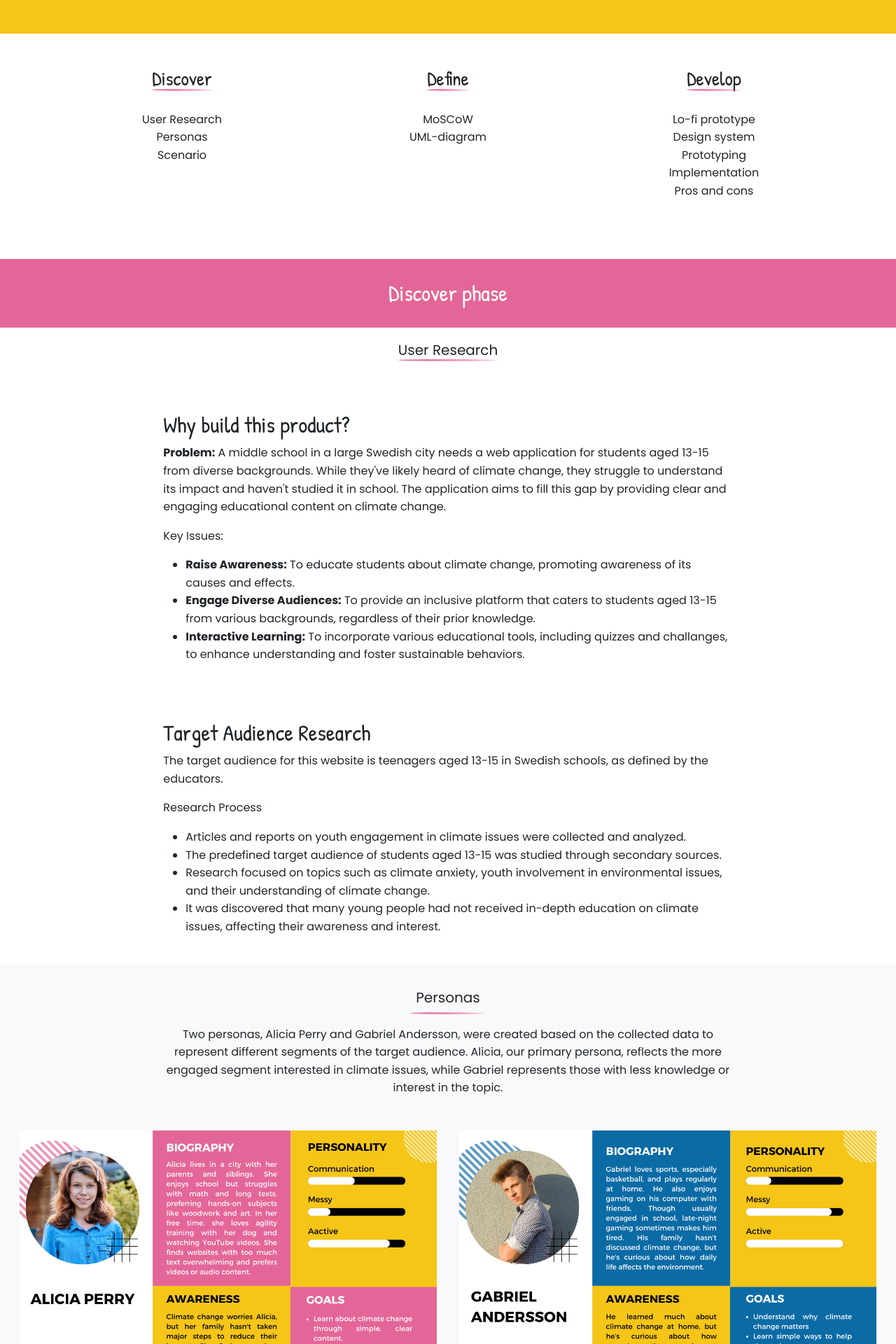
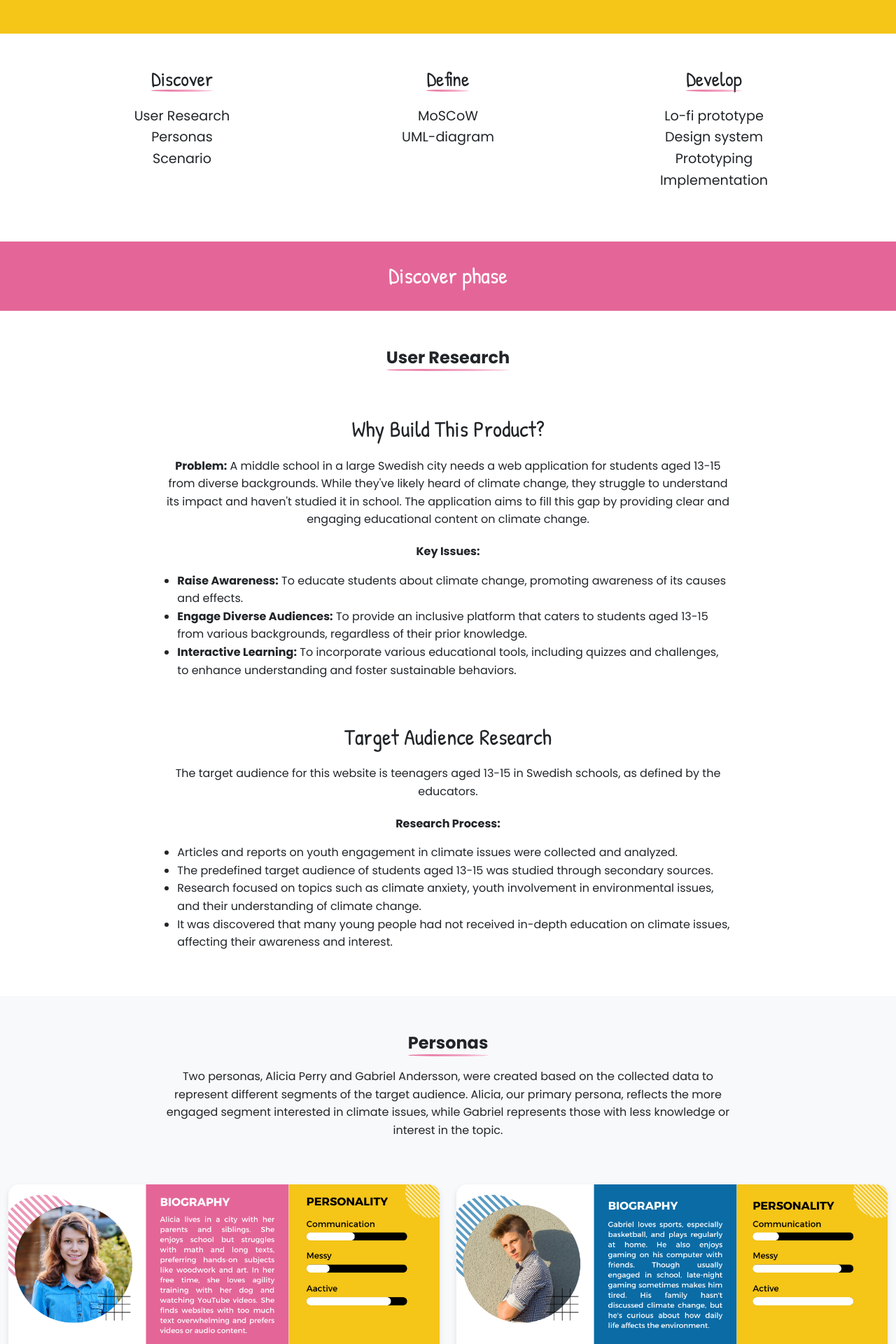
Before and after one commit to Marahkny/Marahs-portofolio, a React (Create React App) app: page /klimat in a window 1280 px wide. Shown: the part 640-2560 px from the top of the page at 70% size. Built offline with nearby package versions, Linux system fonts and the light colour scheme.

Commit message:
Fixa styling

```diff
--- a/src/Klimatkoll/Sektioneklimt.js
+++ b/src/Klimatkoll/Sektioneklimt.js
@@ -32,12 +32,17 @@ const Sektionklimt = () => {
             <p><strong>Industry:</strong> Educational, Climate</p>
             <p><strong>Tools:</strong> Figma, Canva, Illustrator, ReactJS, Firebase</p>
             <p><strong>Duration:</strong> 2 months, 2024</p>
+
   <Button
     href="https://www.figma.com/proto/cZxBC4r3YraBsDtpqB4IjC/Prototyp?node-id=55-3&node-type=canvas&t=Sok9u0fcFfz6DrjO-0&scaling=scale-down-width&content-scaling=fixed&page-id=0%3A1&starting-point-node-id=34%3A2"
-              style={{ backgroundColor: '#0B6BA5', color: 'white', border: 'none', padding: '12px 24px', borderRadius: '50px' }}
+    target="_blank"
+    rel="noopener noreferrer" style={{ backgroundColor: '#0B6BA5', color: 'white', border: 'none', padding: '12px 24px', borderRadius: '50px' }}
   >
     View hi-fi prototype
   </Button>
+
+
+
           </Col>
         </Row>
       </Container>
@@ -46,160 +51,180 @@ const Sektionklimt = () => {
 
   </Row>
   </Container>
-  <div ></div>
-   <Container className="mt-5 mb-5">
-      <Row className="justify-content-center"> {/* Centrera kolumnerna */}
+
+  <Container className='pt-5 pb-5'>
+  <Row className="d-flex justify-content-center text-center">
     {/* Discover Column */}
-        <Col xs={12} md={4} className=" text-center"> {/* Lägg till text-center för att centrera texten */}
-          <h3 className="fancy-underline" style={{ fontFamily: 'Patrick Hand, cursive'}}>Discover</h3>
-          <ul style={{ listStyleType: 'none', padding: '20px' }}>
+    <Col xs={12} md={4} className="d-flex flex-column align-items-center mb-2">
+      <h3 className="fancy-underline" style={{ fontFamily: 'Patrick Hand, cursive', fontSize: '1.8rem', marginBottom: '20px' }}>
+        Discover
+      </h3>
+      <ul style={{ listStyleType: 'none', padding: '0', fontSize: '1.2rem' }}>
         <li>User Research</li>
-
         <li>Personas</li>
         <li>Scenario</li>
-
-
       </ul>
     </Col>
 
     {/* Define Column */}
-        <Col xs={12} md={4} className=" text-center"> {/* Lägg till text-center för att centrera texten */}
-          <h3 className="fancy-underline" style={{ fontFamily: 'Patrick Hand, cursive' }}>Define</h3>
-          <ul style={{ listStyleType: 'none', padding: '20px' }}>
-            <li>MoSCoW </li>
+    <Col xs={12} md={4} className="d-flex flex-column align-items-center mb-2">
+      <h3 className="fancy-underline" style={{ fontFamily: 'Patrick Hand, cursive', fontSize: '1.8rem', marginBottom: '20px' }}>
+        Define
+      </h3>
+      <ul style={{ listStyleType: 'none', padding: '0', fontSize: '1.2rem' }}>
+        <li>MoSCoW</li>
         <li>UML-diagram</li>
       </ul>
     </Col>
 
     {/* Develop Column */}
-        <Col xs={12} md={4} className=" text-center"> {/* Lägg till text-center för att centrera texten */}
-          <h3 className="fancy-underline" style={{ fontFamily: 'Patrick Hand, cursive' }}>Develop</h3>
-          <ul style={{ listStyleType: 'none', padding: '20px'}}>
-            <li>Lo-fi prototype            </li>
+    <Col xs={12} md={4} className="d-flex flex-column align-items-center mb-2">
+      <h3 className="fancy-underline" style={{ fontFamily: 'Patrick Hand, cursive', fontSize: '1.8rem', marginBottom: '20px' }}>
+        Develop
+      </h3>
+      <ul style={{ listStyleType: 'none', padding: '0', fontSize: '1.2rem' }}>
+        <li>Lo-fi prototype</li>
         <li>Design system</li>
         <li>Prototyping</li>
         <li>Implementation</li>
-            <li>Pros and cons</li>
       </ul>
     </Col>
   </Row>
 </Container>
-    <div className="justify-content-center text-center">
-    <h2 style={{ backgroundColor: '#E46698', color: 'white', padding: '30px', fontFamily: 'Patrick Hand, cursive' }}>
+
+
+<div className="justify-content-center text-center mb-5" style={{backgroundColor:'white'}}>
+    <h2 style={{ backgroundColor: '#E46698', color: 'White', padding: '30px', fontFamily: 'Patrick Hand, cursive'}}>
     Discover phase
           </h2>
+
     </div>
-    <Container fluid className='pb-4'  >
-      {/* User Research Header */}
-      <Row className="justify-content-center text-center p-2">
-        <Col md={12} >
-
-          <p  className="lead fancy-underline">User Research</p>
+    <div className="container-fluid ">
+  {/* User Research Section */}
+  <Container fluid className="mb-5">
+    <Row className="justify-content-center text-center">
+      <Col md={12}>
+        <p className="lead fancy-underline" style={{ fontSize: '1.5rem', fontWeight: 'bold' }}>User Research</p>
       </Col>
     </Row>
-
-
   </Container>
 
-    <Container fluid className="d-flex justify-content-center align-items-center p-4" >
-  <Row className="justify-content-center ">
+  {/* Problem and Key Issues Section */}
+  <Container fluid className="d-flex justify-content-center align-items-center mb-5">
+    <Row className="justify-content-center text-center">
       <Col md={8}>
-    <h2 style={{ fontFamily: 'Patrick Hand, cursive' }}>Why build this product?</h2>
+        <h2 style={{ fontFamily: 'Patrick Hand, cursive', fontSize: '2rem', marginBottom: '20px' }}>Why Build This Product?</h2>
+        <p><strong>Problem:</strong> A middle school in a large Swedish city needs a web application for students aged 13-15 from diverse backgrounds. While they've likely heard of climate change, they struggle to understand its impact and haven't studied it in school. The application aims to fill this gap by providing clear and engaging educational content on climate change.</p>
 
-      <p>
-      <strong>Problem:</strong> A middle school in a large Swedish city needs a web application for students aged 13-15 from diverse backgrounds. While they've likely heard of climate change, they struggle to understand its impact and haven't studied it in school. The application aims to fill this gap by providing clear and engaging educational content on climate change.
-      </p>
-      <p>Key Issues:</p>
-      <ul >
+        <p style={{ fontWeight: 'bold', marginTop: '20px' }}>Key Issues:</p>
+        <ul style={{ textAlign: 'left', paddingLeft: '20px' }}>
           <li><strong>Raise Awareness:</strong> To educate students about climate change, promoting awareness of its causes and effects.</li>
           <li><strong>Engage Diverse Audiences:</strong> To provide an inclusive platform that caters to students aged 13-15 from various backgrounds, regardless of their prior knowledge.</li>
-        <li><strong>Interactive Learning:</strong> To incorporate various educational tools, including quizzes and challanges, to enhance understanding and foster sustainable behaviors.</li>
+          <li><strong>Interactive Learning:</strong> To incorporate various educational tools, including quizzes and challenges, to enhance understanding and foster sustainable behaviors.</li>
         </ul>
-      <p className='p-4'></p>
+      </Col>
+    </Row>
+  </Container>
 
-      <h2 style={{ fontFamily: 'Patrick Hand, cursive' }}>Target Audience Research</h2>
-
-      <p>The target audience for this website is teenagers aged 13-15 in Swedish schools, as defined by the educators.
-      </p>
-      <p>Research Process</p>
-      <ul >
+  {/* Target Audience Research Section */}
+  <Container fluid className="mb-5">
+    <Row className="justify-content-center text-center">
+      <Col md={8}>
+        <h2 style={{ fontFamily: 'Patrick Hand, cursive', fontSize: '2rem', marginBottom: '20px' }}>Target Audience Research</h2>
+        <p>The target audience for this website is teenagers aged 13-15 in Swedish schools, as defined by the educators.</p>
+        <p style={{ fontWeight: 'bold', marginTop: '20px' }}>Research Process:</p>
+        <ul style={{ textAlign: 'left', paddingLeft: '20px' }}>
           <li>Articles and reports on youth engagement in climate issues were collected and analyzed.</li>
           <li>The predefined target audience of students aged 13-15 was studied through secondary sources.</li>
           <li>Research focused on topics such as climate anxiety, youth involvement in environmental issues, and their understanding of climate change.</li>
           <li>It was discovered that many young people had not received in-depth education on climate issues, affecting their awareness and interest.</li>
         </ul>
+      </Col>
+    </Row>
+  </Container>
+</div>
 
 
+<Container fluid className="py-5" style={{ backgroundColor: '#f8f9fa' }}>
+  <Row className="justify-content-center text-center mb-5">
+    <Col md={8}>
+      <p className="lead fancy-underline" style={{ fontSize: '1.5rem', fontWeight: 'bold' }}>Personas</p>
+      <p>
+        Two personas, Alicia Perry and Gabriel Andersson, were created based on the collected data to represent different segments of the target audience. Alicia, our primary persona, reflects the more engaged segment interested in climate issues, while Gabriel represents those with less knowledge or interest in the topic.
+      </p>
     </Col>
   </Row>
 
-</Container>
-
-<Container fluid className="d-flex justify-content-center align-items-center p-4" style={{backgroundColor:'#f8f9fa'}}>
-  <Row className="justify-content-center pb-5">
-    <Col md={8} className=' text-center' >
-      {/* First paragraph centered */}
-      <p className="lead fancy-underline text-center p-2">Personas</p>
-      {/* Second paragraph left-aligned but horizontally centered */}
-      <p className="text-left">
-        Two personas, Alicia Perry and Gabriel Andersson, were created based on the collected data to represent different segments of the target audience. Alicia, our primary persona, reflects the more engaged segment interested in climate issues, while Gabriel represents those with less knowledge or interest in the topic.
-      </p>
-    </Col>
-<p className='p4'></p>
-    <Col xs={12} md={6} className="d-flex justify-content-center p-3">
+  {/* Personas Images */}
+  <Row className="justify-content-center mb-5">
+    <Col xs={12} md={6} className="text-center mb-4">
+      <div style={{ boxShadow: '0 4px 8px rgba(0,0,0,0.1)', borderRadius: '15px', overflow: 'hidden' }}>
         <img
           src="/Photos/persona 1.png"
           alt="Persona Alicia"
           className="img-fluid"
+          style={{ borderRadius: '15px', transition: 'transform 0.3s ease', maxHeight: '500px' }}
         />
+        <p className="mt-2" style={{ fontWeight: 'bold' }}>Alicia Perry</p>
+      </div>
     </Col>
-    <Col xs={12} md={6} className="d-flex justify-content-center p-3 ">
+    <Col xs={12} md={6} className="text-center mb-4">
+      <div style={{ boxShadow: '0 4px 8px rgba(0,0,0,0.1)', borderRadius: '15px', overflow: 'hidden' }}>
         <img
           src="/Photos/persona 2.png"
           alt="Persona Gabriel"
           className="img-fluid"
+          style={{ borderRadius: '15px', transition: 'transform 0.3s ease', maxHeight: '500px' }}
         />
+        <p className="mt-2" style={{ fontWeight: 'bold' }}>Gabriel Andersson</p>
+      </div>
     </Col>
   </Row>
 </Container>
 
-<Container fluid className="d-flex justify-content-center align-items-center p-4" style={{backgroundColor:'#f8f9fa'}}>
-  <Row className="justify-content-center pb-5">
-    <Col md={8} className=' text-center' >
-      {/* First paragraph centered */}
-      <p className="lead fancy-underline text-center p-2">Scenario</p>
-      {/* Second paragraph left-aligned but horizontally centered */}
-      <p className="text-left">
+{/* Scenario Section */}
+<Container fluid className="py-5" style={{ backgroundColor: '#f0f4f8' }}>
+  <Row className="justify-content-center text-center mb-5">
+    <Col md={8}>
+      <p className="lead fancy-underline" style={{ fontSize: '1.5rem', fontWeight: 'bold'  }}>Scenario</p>
+      <p >
         Detailed scenarios for each persona were crafted to better represent their expectations and create a more engaging experience.
       </p>
     </Col>
-<p className='p4'></p>
-    <Col xs={12} md={6} className="d-flex justify-content-center p-3">
+  </Row>
+
+  {/* Scenario Images */}
+  <Row className="justify-content-center mb-5">
+    <Col xs={12} md={6} className="text-center mb-4">
+      <div style={{ boxShadow: '0 4px 8px rgba(0,0,0,0.1)', borderRadius: '15px', overflow: 'hidden' }}>
         <img
           src="/Photos/AlicaSen.png"
-        alt="Persona Alicia"
+          alt="Scenario Alicia"
           className="img-fluid"
+          style={{ borderRadius: '15px', transition: 'transform 0.3s ease', maxHeight: '500px' }}
         />
+        <p className="mt-2" style={{ fontWeight: 'bold' }}>Alicia's Scenario</p>
+      </div>
     </Col>
-    <Col xs={12} md={6} className="d-flex justify-content-center p-3 ">
+    <Col xs={12} md={6} className="text-center mb-4">
+      <div style={{ boxShadow: '0 4px 8px rgba(0,0,0,0.1)', borderRadius: '15px', overflow: 'hidden' }}>
         <img
           src="/Photos/gaberilsSen.png"
-        alt="Persona Gabriel"
+          alt="Scenario Gabriel"
           className="img-fluid"
+          style={{ borderRadius: '15px', transition: 'transform 0.3s ease', maxHeight: '500px' }}
         />
+        <p className="mt-2" style={{ fontWeight: 'bold' }}>Gabriel's Scenario</p>
+      </div>
     </Col>
   </Row>
 </Container>
 
-
-
-<div style={{paddingTop:'20px', paddingBottom:'20px'}}></div>
-
-    <div className="justify-content-center text-center" style={{backgroundColor:'white'}}>
+    <div className="justify-content-center text-center " style={{backgroundColor:'white'}}>
     <h2 style={{ backgroundColor: '#0B6BA5', color: 'White', padding: '30px', fontFamily: 'Patrick Hand, cursive'}}>
     Define phase
           </h2>
-          <p className="lead fancy-underline text-center p-2">MoSCoW</p>
+          <p className="lead fancy-underline" style={{ fontSize: '1.5rem', fontWeight: 'bold'}}>MoSCoW</p>
     </div>
     <section className="container py-5">
   <p className="text-center mb-4">The MoSCoW method is a prioritization technique used to manage requirements in a project</p>
@@ -232,11 +257,11 @@ const Sektionklimt = () => {
 
 
 
-    <div className="d-flex justify-content-center mt-5">
+    <div className="d-flex justify-content-center ">
     <section className="container py-5">
   <div className="row justify-content-center">
     <div className="col-md-12 text-center">
-    <p className="lead fancy-underline text-center p-2">UML-diagram</p>
+    <p className="lead fancy-underline" style={{ fontSize: '1.5rem', fontWeight: 'bold'}}>UML-diagram</p>
     </div>
     <div className="col-md-8 text-center">
     <img
@@ -251,11 +276,7 @@ const Sektionklimt = () => {
 
     </div>
 
-    <div className="justify-content-center text-center">
-    <h2 style={{ backgroundColor: '#F5C518', color: 'black', padding: '30px', fontFamily: 'Patrick Hand, cursive'  }}>
-    Develop phase
-          </h2>
-    </div>
+
     <Develop />
 
 
--- a/src/Klimatkoll/develop.js
+++ b/src/Klimatkoll/develop.js
@@ -5,11 +5,16 @@ import 'bootstrap/dist/css/bootstrap.min.css';
 const Develop = () => {
   return (
     < >
+    <div className="justify-content-center text-center">
+    <h2 style={{ backgroundColor: '#F5C518', color: 'black', padding: '30px', fontFamily: 'Patrick Hand, cursive'  }}>
+    Develop phase
+          </h2>
+    </div>
     <Container fluid className="d-flex justify-content-center align-items-center " style={{backgroundColor:'#f8f9fa'}}>
-      <Row className="justify-content-center text-center">
+      <Row className="justify-content-center text-center py-5">
         <Col xs={12} md={8}>
-        <p className="lead fancy-underline text-center p-2">Lo-fi prototype</p>
-        <p>A low-fidelity prototype is a simple and rough sketch of a design used to explore different ideas and features early in the development process. It was utilized to refine concepts and ensure effective decision-making before finalizing the design.</p>
+        <p className="lead fancy-underline " style={{ fontSize: '1.5rem', fontWeight: 'bold'}}>Lo-fi prototype</p>
+        <p className='py-5'>A low-fidelity prototype is a simple and rough sketch of a design used to explore different ideas and features early in the development process. It was utilized to refine concepts and ensure effective decision-making before finalizing the design.</p>
         </Col>
         <Col xs={12} md={8}>
         <img
@@ -25,7 +30,7 @@ const Develop = () => {
     <Row className="justify-content-center pb-5">
       <Col md={8} className=' text-center' >
         {/* First paragraph centered */}
-        <p className="lead fancy-underline text-center p-2">Design system</p>
+        <p className="lead fancy-underline " style={{ fontSize: '1.5rem', fontWeight: 'bold'}}>Design system</p>
         {/* Second paragraph left-aligned but horizontally centered */}
         <p className="text-left">
         After the low-fidelity prototypes were selected, a design system was developed, and the application’s colors were determined. Shades of green and beige were chosen for their earthy tones, and the calming effect of green was deemed suitable for addressing the sensitive topic of climate change.
@@ -39,7 +44,7 @@ const Develop = () => {
           className="img-fluid"
         />
       </Col>
-      <Col xs={6} md={5} className="d-flex justify-content-center ">
+      <Col xs={5} md={5} className="d-flex justify-content-center ">
         <img
           src="/Photos/text.png"
           alt="Persona Alicia"
@@ -52,19 +57,19 @@ const Develop = () => {
     <Row className="justify-content-center pb-5">
       <Col md={8} className=' text-center' >
         {/* First paragraph centered */}
-        <p className="lead fancy-underline text-center p-2">Prototyping</p>
+        <p className="lead fancy-underline " style={{ fontSize: '1.5rem', fontWeight: 'bold'}}>Prototyping</p>
         {/* Second paragraph left-aligned but horizontally centered */}
 
       </Col>
   <p className='p4'></p>
-      <Col xs={5} md={8} className="d-flex justify-content-center ">
+      <Col xs={12} md={10} className="d-flex justify-content-center ">
         <img
           src="/Photos/proto1.png"
           alt="Persona Alicia"
           className="img-fluid"
         />
       </Col>
-      <Col xs={6} md={8} className="d-flex justify-content-center ">
+      <Col xs={12} md={10} className="d-flex justify-content-center ">
         <img
           src="/Photos/proto2.png"
           alt="Persona Alicia"
@@ -73,20 +78,20 @@ const Develop = () => {
       </Col>
     </Row>
   </Container>
-  <Container fluid className="d-flex justify-content-center align-items-center p-4" style={{backgroundColor:'#f8f9fa'}}>
+  <Container fluid className="d-flex justify-content-center align-items-center p-4" style={{backgroundColor:'white'}}>
     <Row className="justify-content-center pb-5">
-      <Col md={8} className=' text-center' >
+      <Col xs={12} md={8} className=' text-center ' >
         {/* First paragraph centered */}
-        <p className="lead fancy-underline text-center p-2">Implementation</p>
+        <p className="lead fancy-underline " style={{ fontSize: '1.5rem', fontWeight: 'bold'}}>Implementation</p>
         {/* Second paragraph left-aligned but horizontally centered */}
         <p className="text-left">
-        <p>The website was built using ReactJS, styled with the CSS framework Bootstrap,</p>
-      <p>and powered by Firebase for backend services.</p>
-      <p>You can view the live version of the site <a href="https://klimatkoll.netlify.app/" target="_blank" rel="noopener noreferrer">here</a>.</p>
+        <p>The website was built using ReactJS, styled with the CSS framework Bootstrap,
+      and powered by Firebase for backend services.
+      You can view the live version of the site <a href="https://klimatkoll.netlify.app/" target="_blank" rel="noopener noreferrer">here</a>.</p>
         </p>
       </Col>
   <p className='p4'></p>
-      <Col xs={5} md={8} className="d-flex justify-content-center ">
+      <Col xs={12} md={12} className="d-flex justify-content-center ">
         <img
           src="/Photos/componentTree.png"
           alt="Persona Alicia"
```
Also changed, not shown: public/Photos/AlicaSen.png, public/Photos/gaberilsSen.png. Lines whose indentation alone changed are shown as unchanged.
